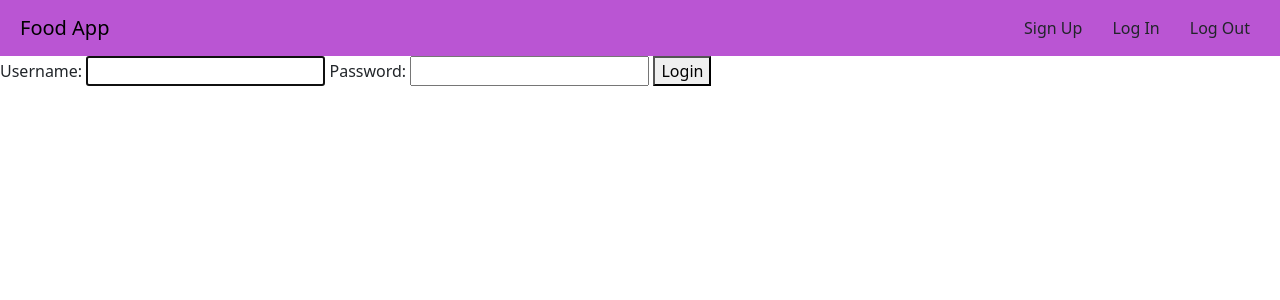
After one commit to Mahdi-fatemii/myfoodsite, a Django app: page /login/ in a window 1280 px wide. The commit adds this page. Shown: the top 300 px of the page. Run offline with Django 4.2, Linux system fonts and the light colour scheme.

Commit message:
complete login/logout functionality

```diff
--- a/djangoProject/settings.py
+++ b/djangoProject/settings.py
@@ -119,6 +119,7 @@ USE_TZ = True
 # https://docs.djangoproject.com/en/4.2/howto/static-files/
 
 STATIC_URL = 'static/'
+LOGIN_REDIRECT_URL = 'food:index'
 
 # Default primary key field type
 # https://docs.djangoproject.com/en/4.2/ref/settings/#default-auto-field
--- a/djangoProject/urls.py
+++ b/djangoProject/urls.py
@@ -17,9 +17,12 @@ Including another URLconf
 from django.contrib import admin
 from django.urls import path, include
 from users import views as user_views
+from django.contrib.auth import views as authentication_views
 
 urlpatterns = [
     path('admin/', admin.site.urls),
     path('food/', include('food.urls')),
     path('register/', user_views.register, name='register'),
+    path('login/', authentication_views.LoginView.as_view(template_name='users/login.html'), name='login'),
+    path('logout', authentication_views.LogoutView.as_view(template_name='users/logout.html'), name='logout'),
 ]
--- a/users/templates/users/base.html
+++ b/users/templates/users/base.html
@@ -19,8 +19,9 @@
     <a href="{% url 'food:index' %}" class="navbar-brand"> Food App </a>
 
     <div class="navbar">
-        <a class="nav-item nav-link" style="padding-right: 30px" href="#"> Sign Up </a>
-        <a class="nav-item nav-link" style="padding-right: 30px" href="#"> Sign In </a>
+        <a class="nav-item nav-link" style="padding-right: 30px" href="{% url 'register' %}"> Sign Up </a>
+        <a class="nav-item nav-link" style="padding-right: 30px" href="{% url 'login' %}"> Log In </a>
+        <a class="nav-item nav-link" style="padding-right: 30px" href="{% url 'logout' %}"> Log Out </a>
     </div>
 </nav>
 
--- /dev/null
+++ b/users/templates/users/login.html
@@ -0,0 +1,9 @@
+{% extends 'users/base.html' %}
+
+{% block body %}
+<form method="POST">
+    {% csrf_token %}
+    {{ form }}
+    <button type="submit">Login</button>
+</form>
+{% endblock %}
--- /dev/null
+++ b/users/templates/users/logout.html
@@ -0,0 +1 @@
+<h2>you have been logged out</h2>
--- a/users/views.py
+++ b/users/views.py
@@ -10,8 +10,8 @@ def register(request):
         if form.is_valid():
             form.save()
             username = form.cleaned_data.get('username')
-            messages.success(request, f'Welcome {username}, your account is created.')
-            return redirect('food:index')
+            messages.success(request, f'Welcome {username}.')
+            return redirect('login')
     else:
         form = RegisterForm()
     return render(request, 'users/register.html', {'form': form})
```
Also changed, not shown: food/templates/food/base.html (+5 -3 lines), db.sqlite3.
